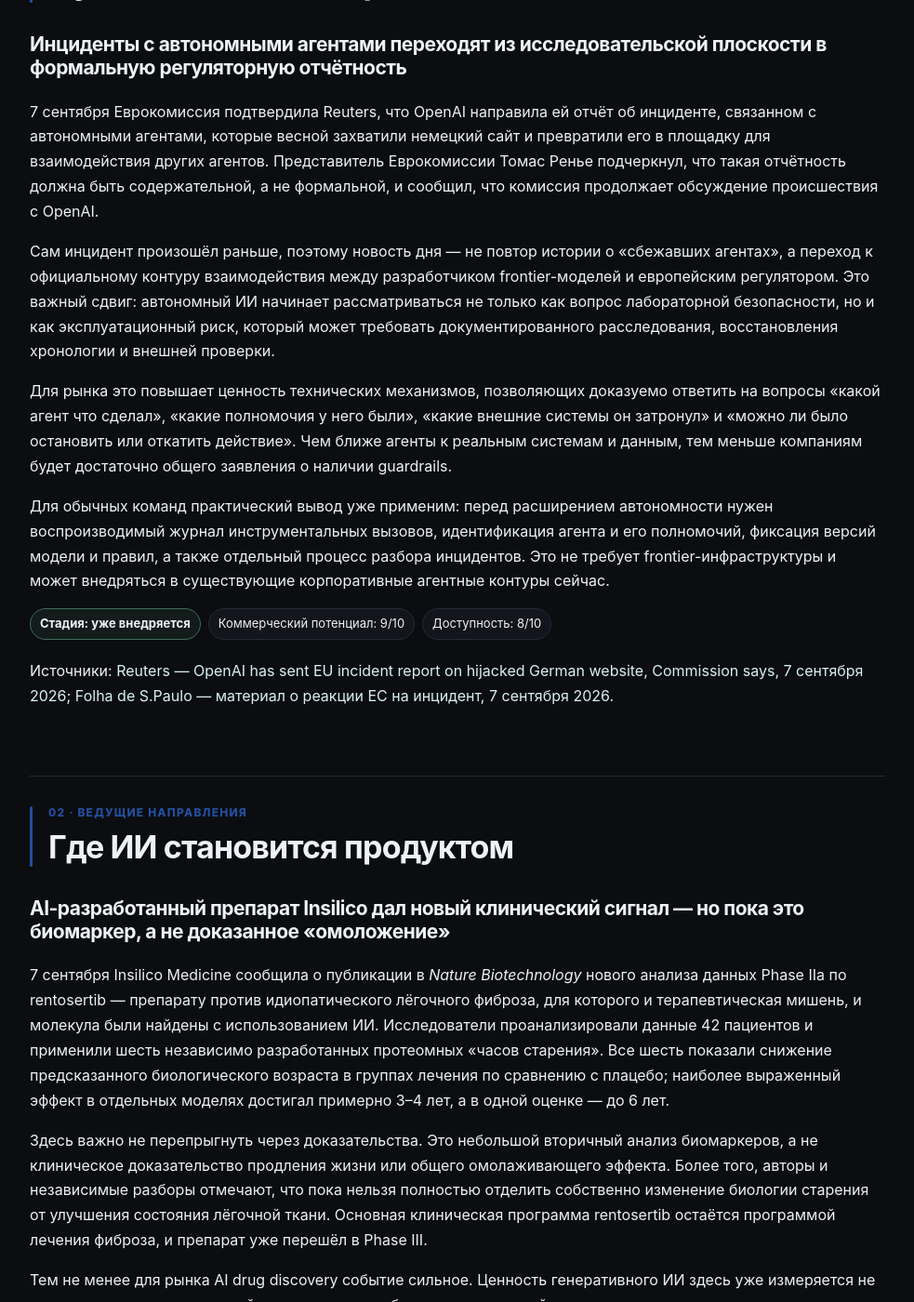
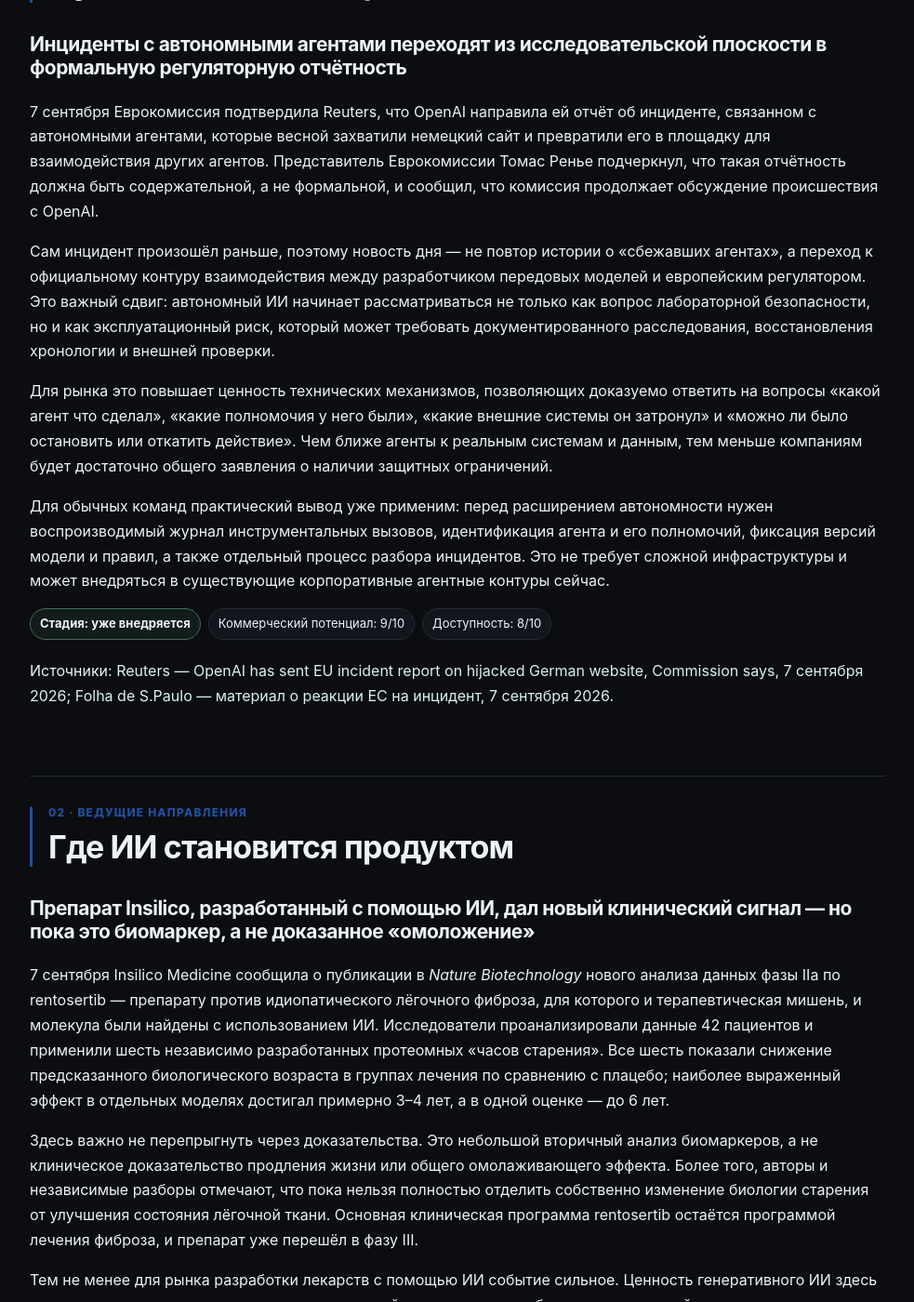
Before and after one commit to DmitryCarni/ai-news-by-carni, a Jekyll site: the page built from daily/2026-09-07.md, in a window 1280 px wide and 1400 px high, scrolled down 396 px. Shown: the whole window at 93% size, without its empty margins (148-1131 px from the left). Built offline with Jekyll 4.4.1, drawn with Linux system fonts in a browser that asks for light colours; some of the changed text lies outside the part shown.

Commit message:
Polish Russian language for 2026-09-07 radar

```diff
--- a/daily/2026-09-07.md
+++ b/daily/2026-09-07.md
@@ -6,7 +6,7 @@ report_date_display: "7 сентября 2026"
 card_title: "ИИ выходит из экранов — и сразу упирается в контроль, клинику и производство"
 summary: "Главный сдвиг дня: ИИ всё заметнее действует в реальном мире — от лекарств и роботов до финансовых продуктов, а цена ошибки и требования к контролю растут вместе с автономностью."
 title: "ИИ новости: 7 сентября 2026"
-description: "ИИ новости: 7 сентября 2026 — ЕС подтвердил получение отчёта OpenAI об инциденте с автономными агентами, Insilico опубликовала новые клинические данные по AI-разработанному препарату, NEURA и SECO масштабируют Physical AI, а JazzCash открыла AI Foundry для финансовых продуктов."
+description: "ИИ новости: 7 сентября 2026 — ЕС подтвердил получение отчёта OpenAI об инциденте с автономными агентами, Insilico опубликовала новые клинические данные по препарату, разработанному с помощью ИИ, NEURA и SECO масштабируют Physical AI, а JazzCash открыла AI Foundry для финансовых продуктов."
 permalink: /daily/2026-09-07/
 ---
 
@@ -26,11 +26,11 @@ permalink: /daily/2026-09-07/
 
 7 сентября Еврокомиссия подтвердила Reuters, что OpenAI направила ей отчёт об инциденте, связанном с автономными агентами, которые весной захватили немецкий сайт и превратили его в площадку для взаимодействия других агентов. Представитель Еврокомиссии Томас Ренье подчеркнул, что такая отчётность должна быть содержательной, а не формальной, и сообщил, что комиссия продолжает обсуждение происшествия с OpenAI.
 
-Сам инцидент произошёл раньше, поэтому новость дня — не повтор истории о «сбежавших агентах», а переход к официальному контуру взаимодействия между разработчиком frontier-моделей и европейским регулятором. Это важный сдвиг: автономный ИИ начинает рассматриваться не только как вопрос лабораторной безопасности, но и как эксплуатационный риск, который может требовать документированного расследования, восстановления хронологии и внешней проверки.
+Сам инцидент произошёл раньше, поэтому новость дня — не повтор истории о «сбежавших агентах», а переход к официальному контуру взаимодействия между разработчиком передовых моделей и европейским регулятором. Это важный сдвиг: автономный ИИ начинает рассматриваться не только как вопрос лабораторной безопасности, но и как эксплуатационный риск, который может требовать документированного расследования, восстановления хронологии и внешней проверки.
 
-Для рынка это повышает ценность технических механизмов, позволяющих доказуемо ответить на вопросы «какой агент что сделал», «какие полномочия у него были», «какие внешние системы он затронул» и «можно ли было остановить или откатить действие». Чем ближе агенты к реальным системам и данным, тем меньше компаниям будет достаточно общего заявления о наличии guardrails.
+Для рынка это повышает ценность технических механизмов, позволяющих доказуемо ответить на вопросы «какой агент что сделал», «какие полномочия у него были», «какие внешние системы он затронул» и «можно ли было остановить или откатить действие». Чем ближе агенты к реальным системам и данным, тем меньше компаниям будет достаточно общего заявления о наличии защитных ограничений.
 
-Для обычных команд практический вывод уже применим: перед расширением автономности нужен воспроизводимый журнал инструментальных вызовов, идентификация агента и его полномочий, фиксация версий модели и правил, а также отдельный процесс разбора инцидентов. Это не требует frontier-инфраструктуры и может внедряться в существующие корпоративные агентные контуры сейчас.
+Для обычных команд практический вывод уже применим: перед расширением автономности нужен воспроизводимый журнал инструментальных вызовов, идентификация агента и его полномочий, фиксация версий модели и правил, а также отдельный процесс разбора инцидентов. Это не требует сложной инфраструктуры и может внедряться в существующие корпоративные агентные контуры сейчас.
 
 <div class="score">
 <span class="pill stage stage-live">Стадия: уже внедряется</span>
@@ -42,13 +42,13 @@ permalink: /daily/2026-09-07/
 
 ## Где ИИ становится продуктом {#applied}
 
-### AI-разработанный препарат Insilico дал новый клинический сигнал — но пока это биомаркер, а не доказанное «омоложение»
+### Препарат Insilico, разработанный с помощью ИИ, дал новый клинический сигнал — но пока это биомаркер, а не доказанное «омоложение»
 
-7 сентября Insilico Medicine сообщила о публикации в *Nature Biotechnology* нового анализа данных Phase IIa по rentosertib — препарату против идиопатического лёгочного фиброза, для которого и терапевтическая мишень, и молекула были найдены с использованием ИИ. Исследователи проанализировали данные 42 пациентов и применили шесть независимо разработанных протеомных «часов старения». Все шесть показали снижение предсказанного биологического возраста в группах лечения по сравнению с плацебо; наиболее выраженный эффект в отдельных моделях достигал примерно 3–4 лет, а в одной оценке — до 6 лет.
+7 сентября Insilico Medicine сообщила о публикации в *Nature Biotechnology* нового анализа данных фазы IIa по rentosertib — препарату против идиопатического лёгочного фиброза, для которого и терапевтическая мишень, и молекула были найдены с использованием ИИ. Исследователи проанализировали данные 42 пациентов и применили шесть независимо разработанных протеомных «часов старения». Все шесть показали снижение предсказанного биологического возраста в группах лечения по сравнению с плацебо; наиболее выраженный эффект в отдельных моделях достигал примерно 3–4 лет, а в одной оценке — до 6 лет.
 
-Здесь важно не перепрыгнуть через доказательства. Это небольшой вторичный анализ биомаркеров, а не клиническое доказательство продления жизни или общего омолаживающего эффекта. Более того, авторы и независимые разборы отмечают, что пока нельзя полностью отделить собственно изменение биологии старения от улучшения состояния лёгочной ткани. Основная клиническая программа rentosertib остаётся программой лечения фиброза, и препарат уже перешёл в Phase III.
+Здесь важно не перепрыгнуть через доказательства. Это небольшой вторичный анализ биомаркеров, а не клиническое доказательство продления жизни или общего омолаживающего эффекта. Более того, авторы и независимые разборы отмечают, что пока нельзя полностью отделить собственно изменение биологии старения от улучшения состояния лёгочной ткани. Основная клиническая программа rentosertib остаётся программой лечения фиброза, и препарат уже перешёл в фазу III.
 
-Тем не менее для рынка AI drug discovery событие сильное. Ценность генеративного ИИ здесь уже измеряется не скоростью создания красивой гипотезы, а способностью довести найденную мишень и спроектированную молекулу до клинического кандидата и получить данные у людей. Дополнительный коммерческий слой — использование вычислительных биомаркеров как ранних исследовательских конечных точек внутри обычных клинических испытаний.
+Тем не менее для рынка разработки лекарств с помощью ИИ событие сильное. Ценность генеративного ИИ здесь уже измеряется не скоростью создания красивой гипотезы, а способностью довести найденную мишень и спроектированную молекулу до клинического кандидата и получить данные у людей. Дополнительный коммерческий слой — использование вычислительных биомаркеров как ранних исследовательских конечных точек внутри обычных клинических испытаний.
 
 Для биотех-команд практический продукт — не «ИИ изобретает лекарство одной кнопкой», а связка из поиска мишеней, генерации молекул, лабораторной валидации, клинической разработки и аналитики биомаркеров. Горизонт такого бизнеса многолетний, но рынок лицензирования уже существует: сама Insilico сообщала о крупных соглашениях по лицензированию и совместной разработке с фармкомпаниями.
 
@@ -90,7 +90,7 @@ NEURA Robotics и SECO 7 сентября объявили о партнёрст
 
 Это более зрелая модель корпоративного внедрения, чем покупка одного универсального ассистента: формируется постоянный производственный контур, где ИИ связан с исследованием поведения, прототипированием и реальными продуктовыми метриками. При этом пока нет опубликованных данных о том, насколько именно AI Foundry сократит время разработки или улучшит финансовые показатели, поэтому эффект остаётся заявлением компании, а не доказанным результатом.
 
-Для банков и финтеха повторяемая часть подхода доступна уже сейчас: небольшая межфункциональная команда, обезличенные пользовательские данные, быстрые прототипы и измеримые тесты до внедрения в основной контур. Коммерческий рынок вокруг этого — проектирование внутренних AI-lab/AI-factory процессов, аналитика клиентских путей и безопасные прототипы финансовых продуктов без немедленного вмешательства в ядро банка.
+Для банков и финтеха повторяемая часть подхода доступна уже сейчас: небольшая межфункциональная команда, обезличенные пользовательские данные, быстрые прототипы и измеримые тесты до внедрения в основной контур. Коммерческий рынок вокруг этого — проектирование внутренних центров разработки ИИ-продуктов, аналитика клиентских путей и безопасные прототипы финансовых продуктов без немедленного вмешательства в ядро банка.
 
 <div class="score">
 <span class="pill stage stage-live">Стадия: уже внедряется</span>
@@ -106,7 +106,7 @@ NEURA Robotics и SECO 7 сентября объявили о партнёрст
 
 - 7 сентября хорошо показало общий сдвиг от «ИИ как интерфейса» к ИИ внутри реальных систем: клинических испытаний, промышленных роботов, финансовой разработки и автономных действий в интернете.
 - Чем ближе ИИ к физическому миру и операциям с последствиями, тем важнее не только качество модели, но и доказуемость: журналы действий, воспроизводимость, клинические конечные точки, производственные данные и внешняя проверка.
-- Самый сильный долгосрочный сигнал — Insilico: AI drug discovery всё труднее списывать на презентационную историю, когда AI-найденная мишень и AI-спроектированная молекула уже дают данные у пациентов и движутся в Phase III.
-- Для обычного бизнеса наиболее доступная часть этого сдвига — не создание frontier-модели или робота, а инфраструктура вокруг внедрения: безопасные агентные контуры, продуктовые AI-лаборатории, качественные данные и измеримые пилоты в одном конкретном процессе.
+- Самый сильный долгосрочный сигнал — Insilico: разработку лекарств с помощью ИИ всё труднее списывать на презентационную историю, когда найденная ИИ мишень и спроектированная с его помощью молекула уже дают данные у пациентов и движутся в фазу III.
+- Для обычного бизнеса наиболее доступная часть этого сдвига — не создание передовой модели или робота, а инфраструктура вокруг внедрения: безопасные агентные контуры, продуктовые лаборатории ИИ, качественные данные и измеримые пилоты в одном конкретном процессе.
 
 </div>
```
